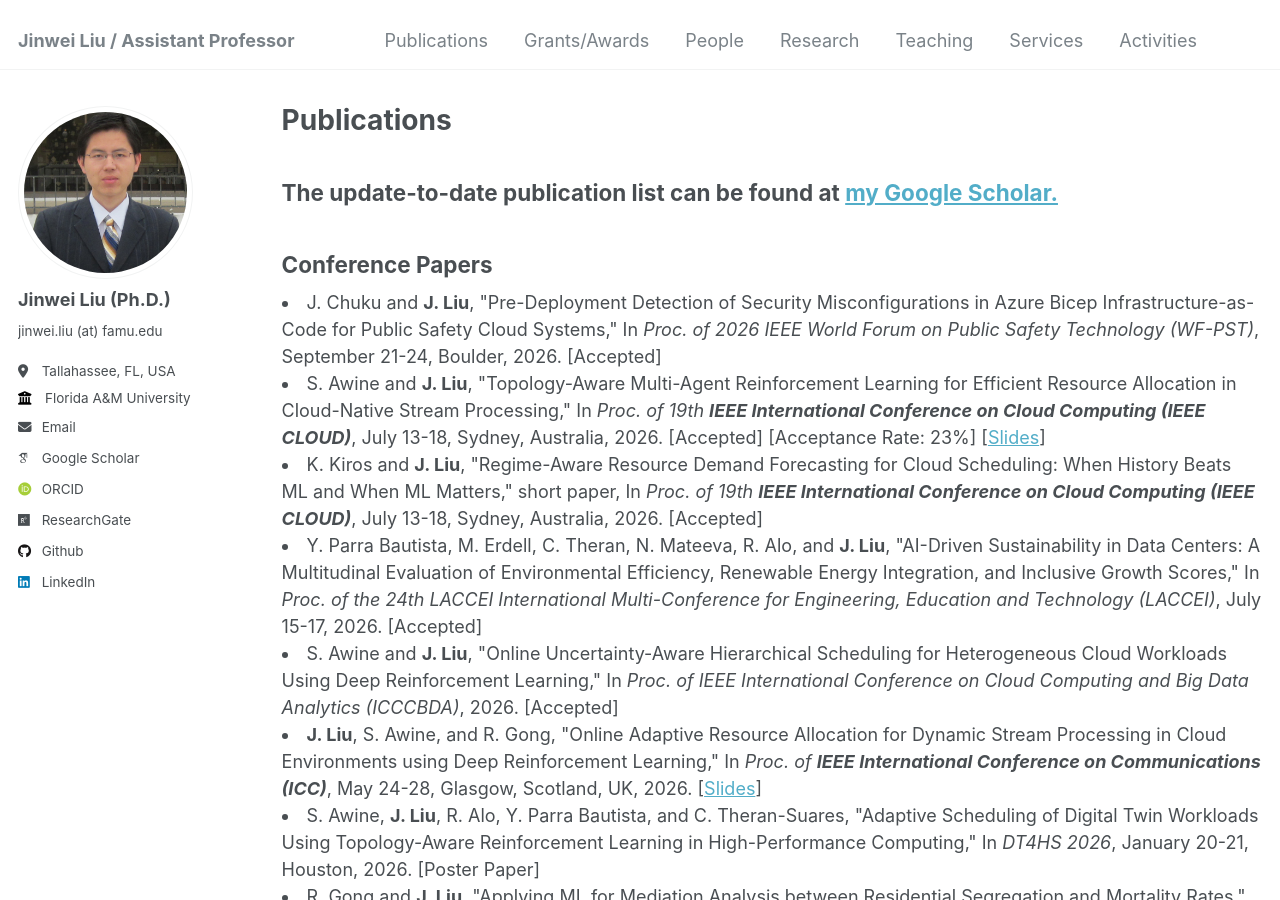
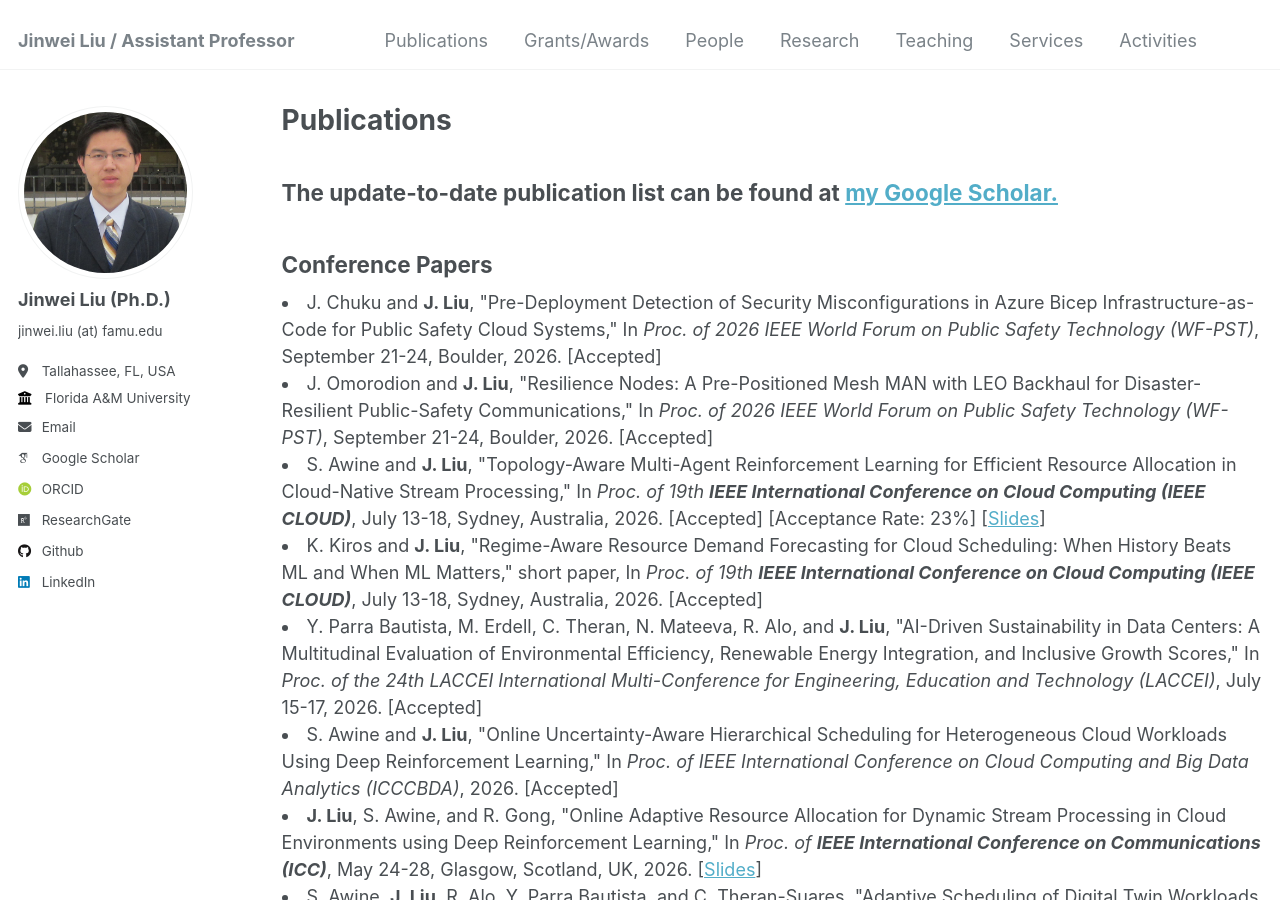
Before and after one commit to jinweiliucu/jinweiliucu.github.io, a Jekyll site: the page built from _publications/publications.html, in a window 1280 px wide and 900 px high. Built offline with Jekyll 4.4.1, drawn with Linux system fonts in a browser that asks for light colours; some web fonts are replaced.

Commit message:
Update publications.html

```diff
--- a/_publications/publications.html
+++ b/_publications/publications.html
@@ -10,6 +10,13 @@ author_profile: true
 <h2 class="text-left">Conference Papers</h2>
 	<li>
     J. Chuku and <strong>J. Liu</strong>, "Pre-Deployment Detection of Security Misconfigurations in Azure Bicep Infrastructure-as-Code for Public Safety Cloud Systems,"
+    In <em>Proc. of 2026 IEEE World Forum on Public Safety Technology (WF-PST)</em>, September 21-24, Boulder, 2026. [Accepted]
+    <!-- [<a href="/files/articles/CLOUD2026SlidesLiu.pdf">Slides</a>]</span> -->
+    </span><br>
+    </li>
+
+	<li>
+    J. Omorodion and <strong>J. Liu</strong>, "Resilience Nodes: A Pre-Positioned Mesh MAN with LEO Backhaul for Disaster-Resilient Public-Safety Communications,"
     In <em>Proc. of 2026 IEEE World Forum on Public Safety Technology (WF-PST)</em>, September 21-24, Boulder, 2026. [Accepted]
     <!-- [<a href="/files/articles/CLOUD2026SlidesLiu.pdf">Slides</a>]</span> -->
     </span><br>
```
